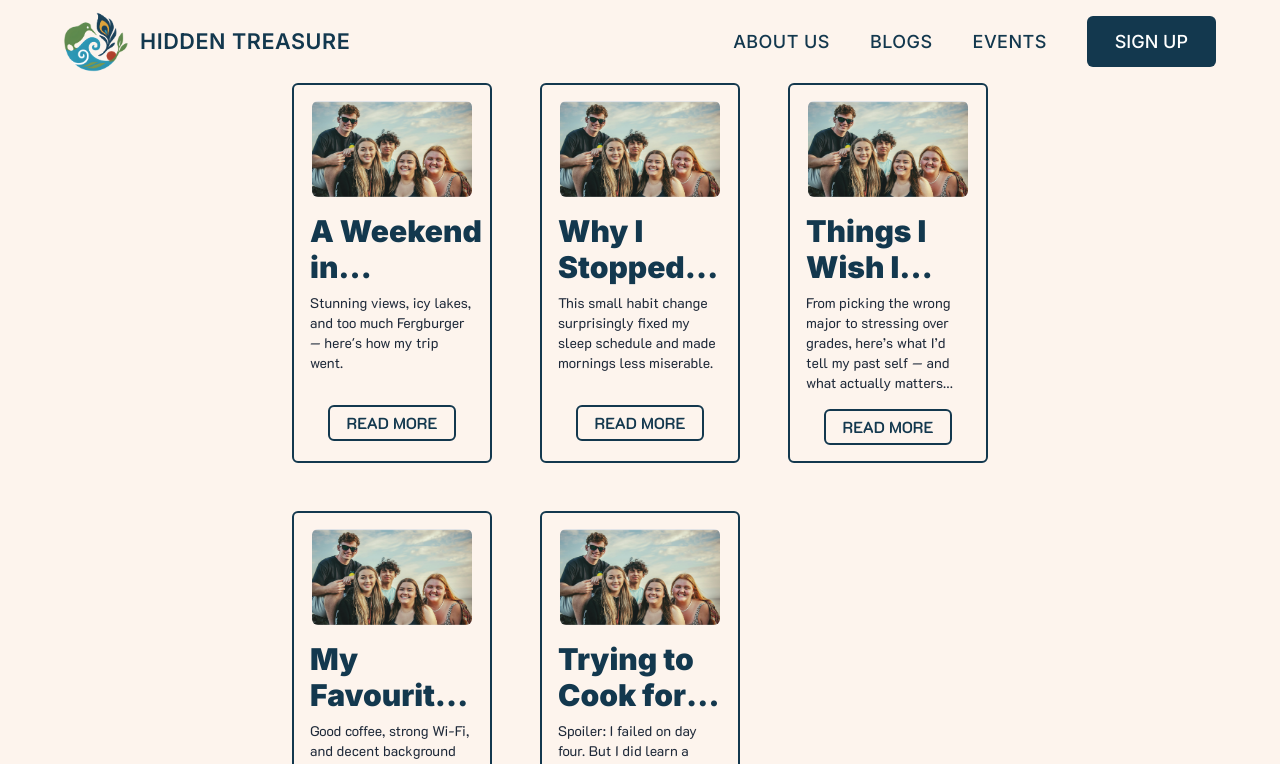
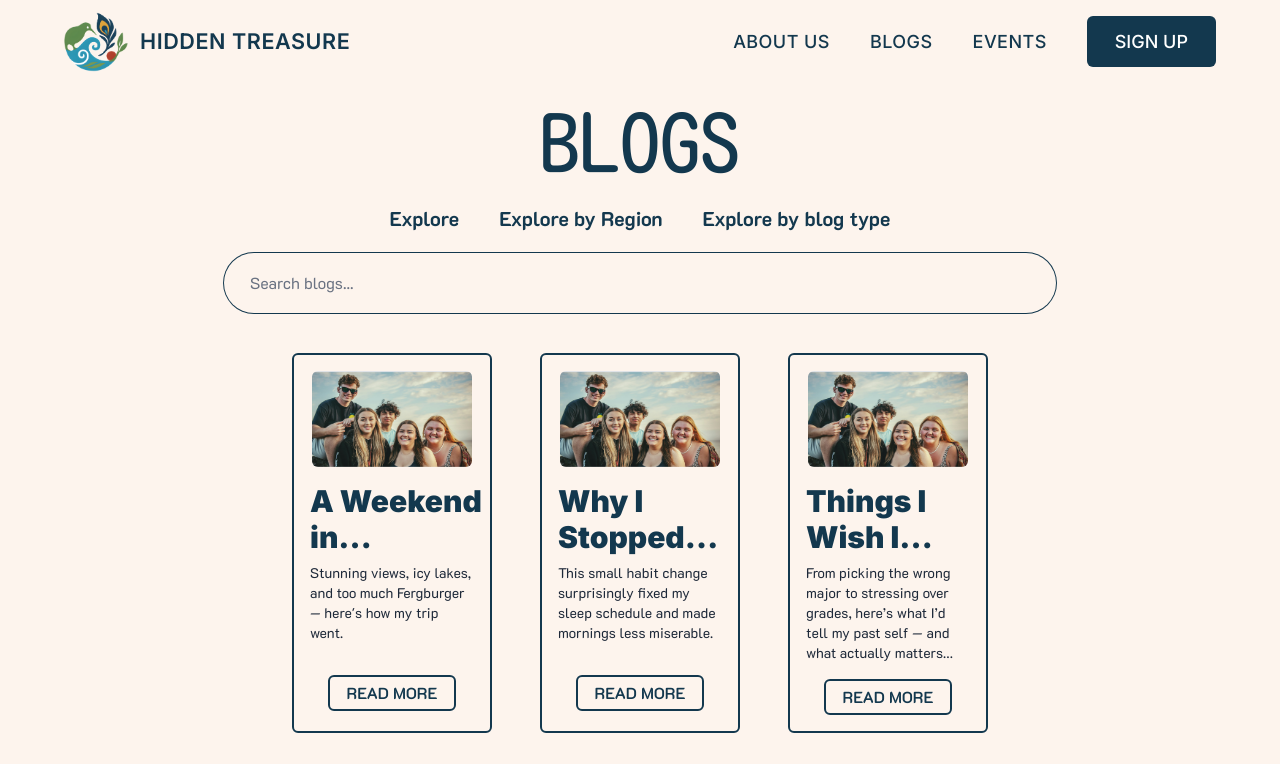
Before and after one commit to UoaWDCC/hidtreas, a Next.js app: page /blogs in a window 1280 px wide. Shown: the top 764 px of the page. Built offline with nearby package versions, Linux system fonts and the light colour scheme.

Commit message:
added the search bar into the blogs page

```diff
--- a/src/app/(frontend)/blogs/page.tsx
+++ b/src/app/(frontend)/blogs/page.tsx
@@ -4,6 +4,7 @@ import Footer from '@/components/common/Footer'
 import BlogCard from '@/components/blogs/BlogCard'
 import placeholderImage from '@/assets/groupPic.png'
 import {fetchMockBlogs} from '@/lib/fetchMockBlogs'
+import Search from '@/components/blogs/Search'
 
 export default async function BlogsPage() {
     const blogs = await fetchMockBlogs()
@@ -11,6 +12,7 @@ export default async function BlogsPage() {
     return (
         <div className={"blogs"}>
             <Header/>
+            <Search />
             <div className={"flex justify-center"}>
                 <div className="grid grid-cols-2 md:grid-cols-3 lg:grid-cols-3 gap-12">
                     {blogs.map((blog) => (
```
